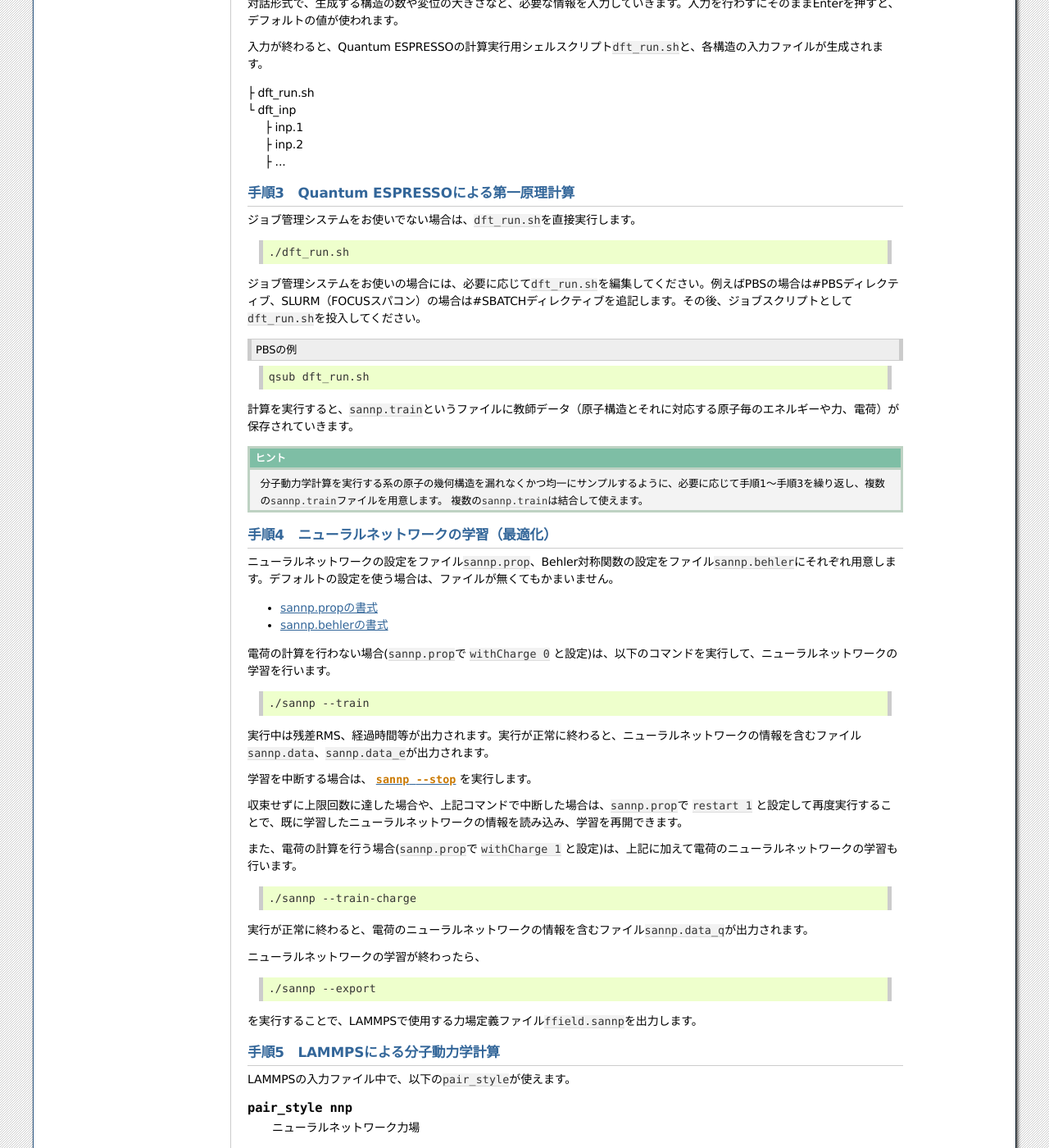
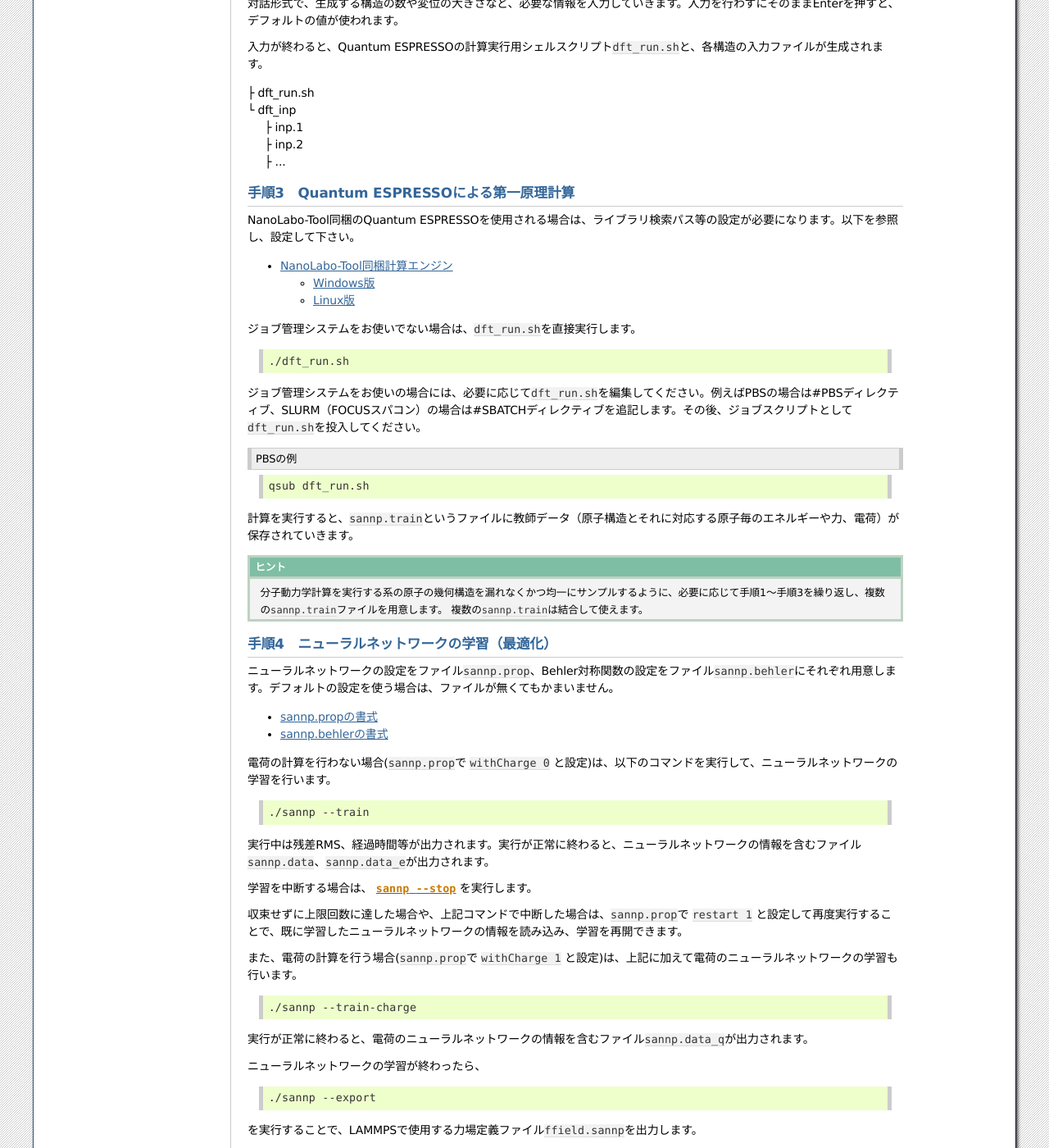
Before and after one commit to advancesoftcorp/neuralmd-doc, a Sphinx documentation site: the page built from docs/source/usage.rst, in a window 1280 px wide and 1400 px high, scrolled down 1192 px. Shown: the whole window at 82% size. Built offline with Sphinx 7.4.7, drawn with Linux system fonts in a browser that asks for light colours; formulas are drawn with MathJax 3; some of the changed text lies outside the part shown.

Commit message:
add how to run executables in NanoLabo-Tool

```diff
--- a/docs/source/usage.rst
+++ b/docs/source/usage.rst
@@ -86,6 +86,13 @@
 手順3　Quantum ESPRESSOによる第一原理計算
 ----------------------------------------------
 
+NanoLabo-Tool同梱のQuantum ESPRESSOを使用される場合は、ライブラリ検索パス等の設定が必要になります。以下を参照し、設定して下さい。
+
+.. toctree::
+   :maxdepth: 2
+
+   usage/tool.rst
+
 ジョブ管理システムをお使いでない場合は、\ :file:`dft_run.sh`\ を直接実行します。
 
 .. code-block:: console
@@ -151,6 +158,13 @@
 
 手順5　LAMMPSによる分子動力学計算
 -------------------------------------------------
+
+NanoLabo-Tool同梱のLAMMPSを使用される場合は、ライブラリ検索パス等の設定が必要になります。以下を参照し、設定して下さい。
+
+.. toctree::
+   :maxdepth: 2
+
+   usage/tool.rst
 
 LAMMPSの入力ファイル中で、以下の\ ``pair_style``\ が使えます。
 
--- /dev/null
+++ b/docs/source/usage/tool.rst
@@ -0,0 +1,88 @@
+.. _tool:
+
+=====================================
+NanoLabo-Tool同梱計算エンジン
+=====================================
+
+.. _toolw:
+
+Windows版
+==================================
+
+NanoLabo-Toolインストール先の :file:`exec.WIN` にQuantum ESPRESSO( :file:`qe` )、LAMMPS、MPIの実行ファイルがあります。
+
+実行ファイルのパスを環境変数 :envvar:`Path` に設定していただくと便利です。一時的に追加するには、以下を実行してください。
+
+.. code-block:: console
+ :caption: デフォルトの場所にインストールした場合の例
+
+ set Path=C:\Program Files\AdvanceSoft\NanoLabo\exec.WIN\qe;C:\Program Files\AdvanceSoft\NanoLabo\exec.WIN\lammps;C:\Program Files\AdvanceSoft\NanoLabo\exec.WIN\mpi;%PATH%
+
+また、永続的に追加するには、システムのプロパティから環境変数 :envvar:`Path` を編集してください。
+
+Quantum ESPRESSOでDFT計算(SCF計算)を実行するには、 :file:`pw.exe` に入力ファイルを渡して実行します。
+
+.. code-block:: console
+
+ pw.exe -in PW.inp > PW.out
+
+.. code-block:: console
+ :caption: 並列実行
+
+ mpiexec.exe -n 4 pw.exe -in PW.inp > PW.out
+
+LAMMPSで分子動力学計算を実行するには、 :file:`lammps.exe` に入力ファイルを渡して実行します。
+
+.. code-block:: console
+
+ lammps.exe < lammps.in > lammps.out
+
+.. code-block:: console
+ :caption: 並列実行
+
+ mpiexec.exe -n 4 lammps.exe < lammps.in > lammps.out
+
+.. _tooll:
+
+Linux版
+================================
+
+NanoLabo-Toolインストール先の :file:`exec.LINUX` にQuantum ESPRESSO( :file:`qe_parallel` )、LAMMPS( :file:`lammps_parallel` )、MPIの実行ファイルがあります。
+
+実行時には :file:`mpi/lib` にある動的ライブラリが必要ですので、環境変数 :envvar:`LD_LIBRARY_PATH` に設定するため、以下を実行してください。
+
+.. code-block:: console
+ :caption: デフォルトの場所にインストールした場合の例
+
+ export LD_LIBRARY_PATH=/opt/AdvanceSoft/NeuralMD/exec.LINUX/mpi/lib:$LD_LIBRARY_PATH
+
+また、実行ファイルのパスを環境変数 :envvar:`PATH` に設定していただくと便利です。
+
+.. code-block:: console
+ :caption: デフォルトの場所にインストールした場合の例
+
+ export PATH=/opt/AdvanceSoft/NeuralMD/exec.LINUX/qe_parallel:/opt/AdvanceSoft/NeuralMD/exec.LINUX/lammps_parallel:/opt/AdvanceSoft/NeuralMD/exec.LINUX/mpi/bin:$PATH
+
+Quantum ESPRESSOでDFT計算(SCF計算)を実行するには、 :file:`pw.x` に入力ファイルを渡して実行します。
+
+.. code-block:: console
+ :caption: 入力ファイル :file:`PW.inp` の実行例
+
+ pw.x -in PW.inp 1> PW.out 2> PW.err
+
+.. code-block:: console
+ :caption: 並列実行例
+
+ mpirun -n 4 pw.exe -in PW.inp 1> PW.out 2> PW.err
+
+LAMMPSで分子動力学計算を実行するには、 :file:`lammps` に入力ファイルを渡して実行します。
+
+.. code-block:: console
+ :caption: 入力ファイル :file:`lammps.in` の実行例
+
+ lammps < lammps.in 1> lammps.out 2> lammps.err
+
+.. code-block:: console
+ :caption: 並列実行例
+
+ mpirun -n 4 lammps.exe < lammps.in 1> lammps.out 2> lammps.err
```
